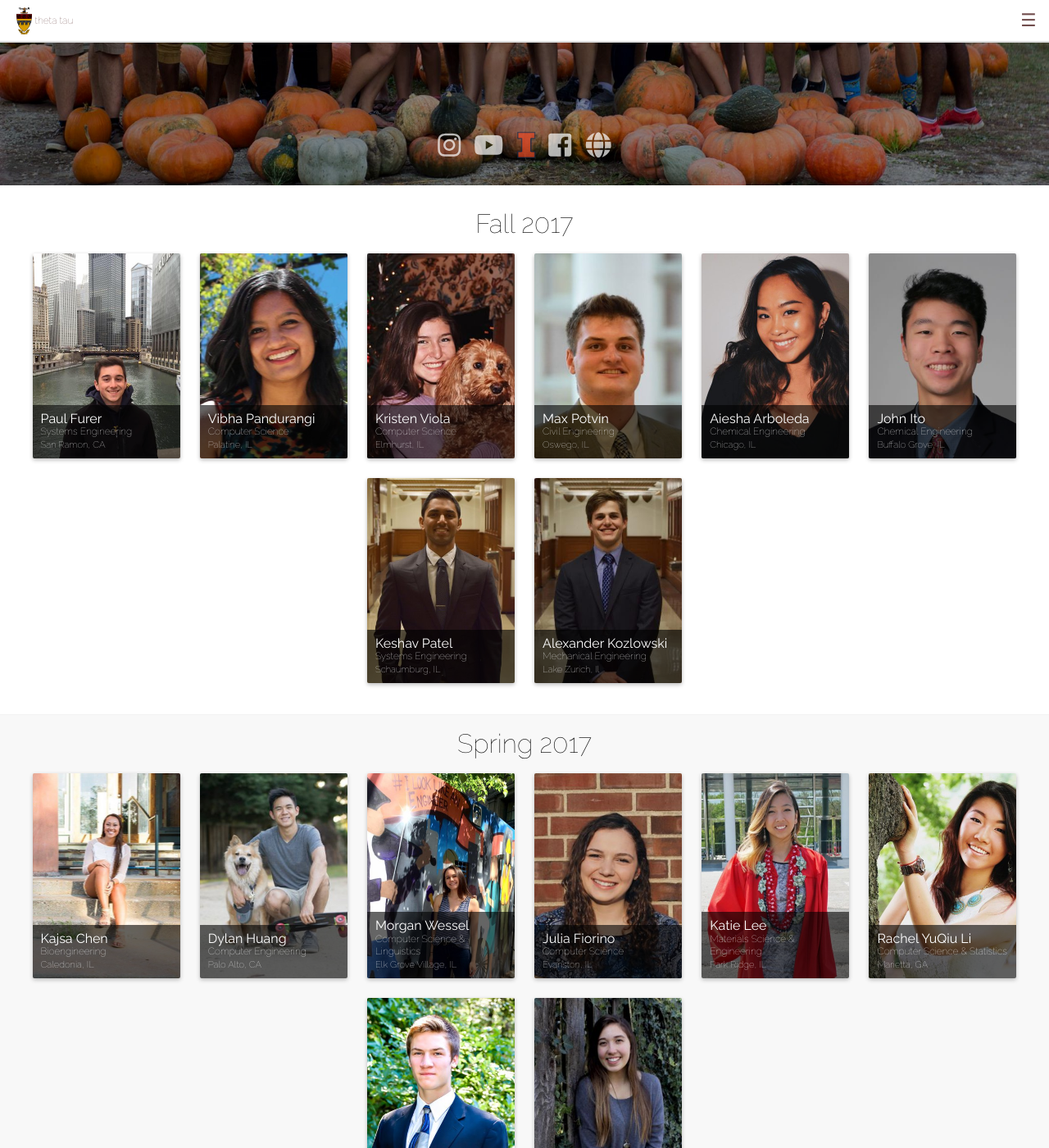
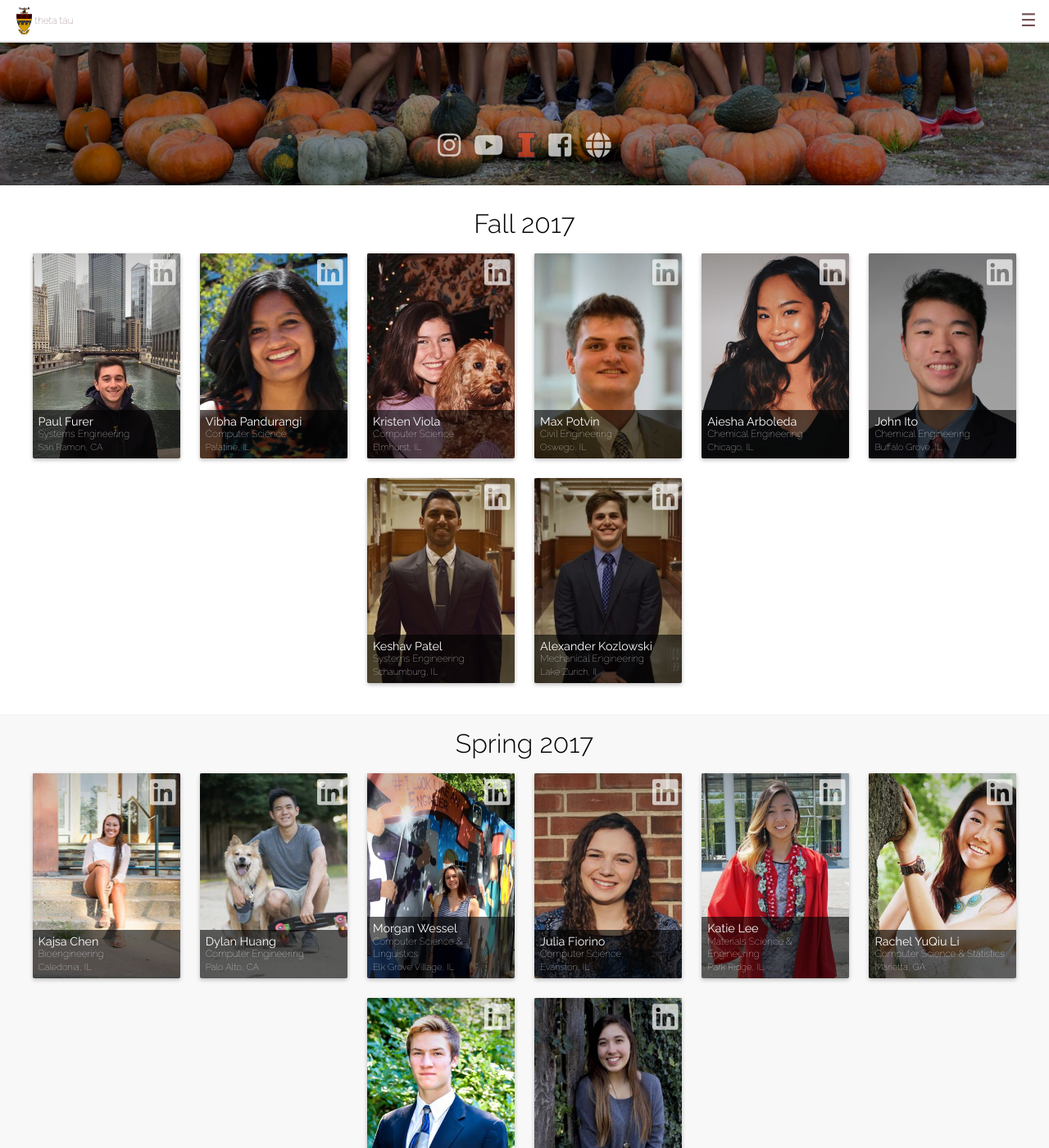
Before and after one commit to KappaThetaTau/kappathetatau.github.io, a Jekyll site: the page built from brothers.html, in a window 1280 px wide and 1400 px high, scrolled down 466 px. Shown: the whole window at 82% size. Built offline with Jekyll 4.4.1, drawn with Linux system fonts in a browser that asks for light colours; nearby versions of some CDN libraries.

Commit message:
Styled LinkedIn button
 - Did not implement link hyperlinks depending on csv data

```diff
--- a/_includes/brothers/brothers.html
+++ b/_includes/brothers/brothers.html
@@ -12,6 +12,7 @@
 
             <div style="background-image: url(/assets/imgs/brothers/{{brother.picture}});" class="members-class-brother">
                 <figure>
+                    <a class="members-class-brother-link fab fa-linkedin"></a>
                     <div class="members-class-brother-overlay">
                         <span class="members-class-brother-name"> {{brother.name}} </span>
                         <p><span class="members-class-brother-major"> {{brother.major}} </span></p>
--- a/css/main.css
+++ b/css/main.css
@@ -789,6 +789,7 @@ header {
       #brothers #members .members-class-title {
         display: block;
         font-size: 2em;
+        font-weight: 300;
         width: 100%;
         text-align: center; }
       #brothers #members .members-class-brothers {
@@ -811,19 +812,38 @@ header {
         width: 145px;
         height: 250px;
         line-height: 0.9em; }
+        #brothers #members .members-class-brother::after {
+          width: 100%;
+          height: 150px;
+          position: absolute;
+          top: 0px;
+          background-image: linear-gradient(to bottom, rgba(0, 0, 0, 0.2), transparent);
+          height: 90px;
+          display: block;
+          content: ''; }
         #brothers #members .members-class-brother figure {
           height: 100%;
           width: 100%; }
+        #brothers #members .members-class-brother-link {
+          font-size: 2.25em;
+          z-index: 10000;
+          position: absolute;
+          right: 0px;
+          margin: 5px;
+          opacity: .7;
+          transition: all .2s ease; }
+        #brothers #members .members-class-brother-link:hover {
+          opacity: 1; }
         #brothers #members .members-class-brother-major {
           font-size: 0.74em; }
         #brothers #members .members-class-brother-name {
           font-weight: 400;
-          font-size: 1em; }
+          font-size: .9em; }
         #brothers #members .members-class-brother-hometown {
           font-size: 0.7em; }
         #brothers #members .members-class-brother-overlay {
           position: absolute;
-          padding: 10px;
+          padding: 7px;
           bottom: 0;
           left: 0;
           height: 20;
```
Also changed, not shown: _scss/_brothers.scss (+28 -3 lines).
